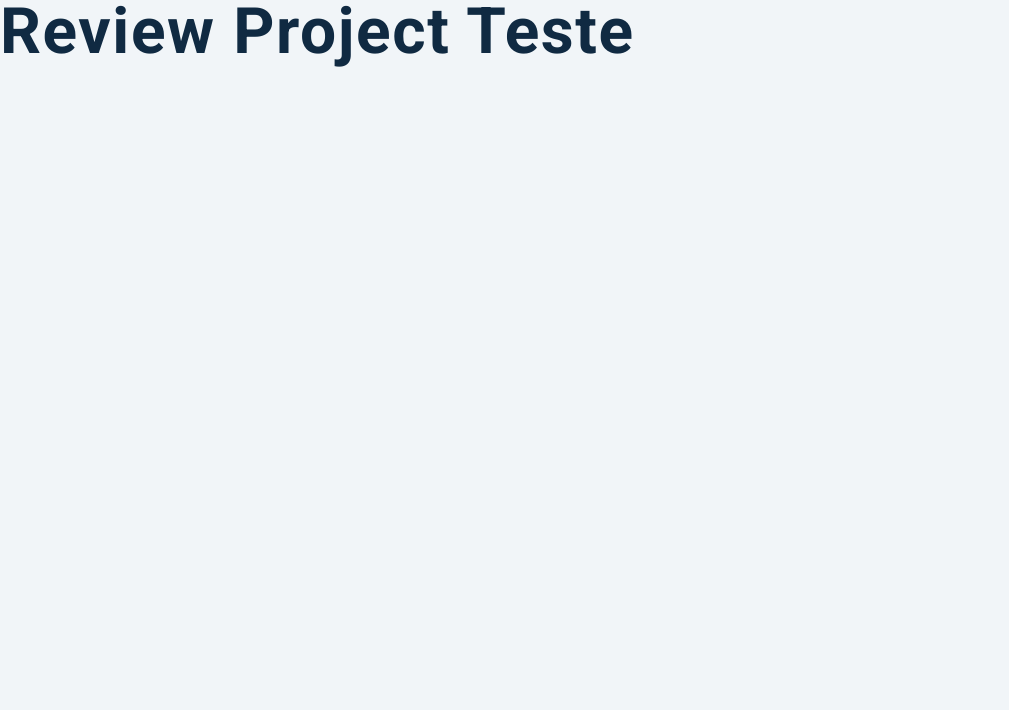
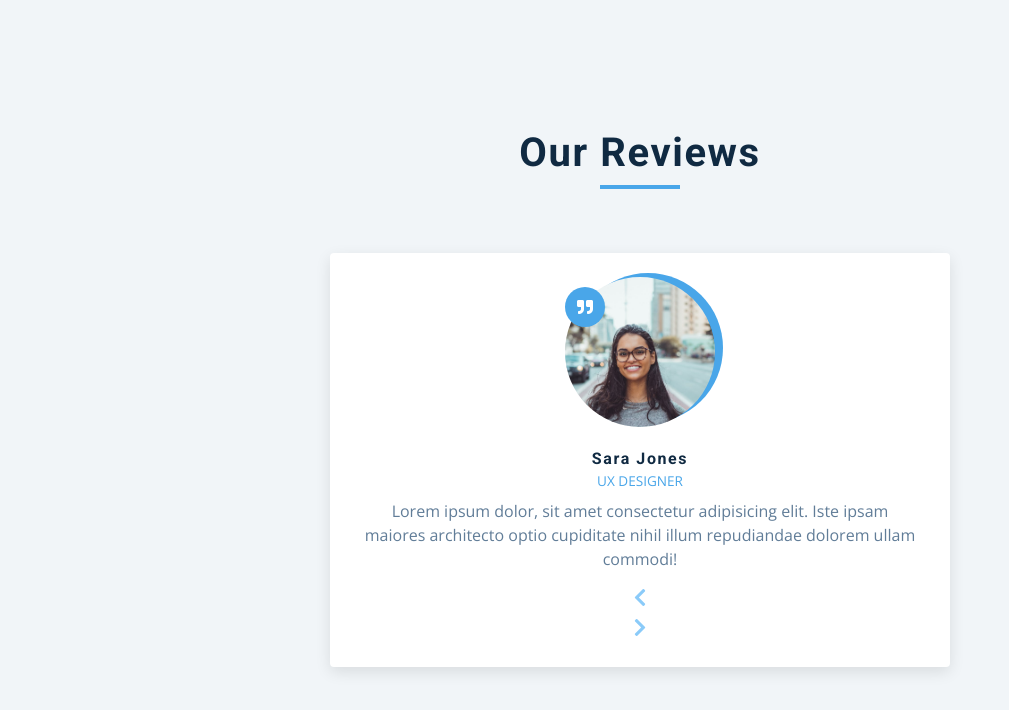
Before and after one commit to 86Paulo/reviews-project, a plain HTML site: page index.html in a window 1280 px wide. Shown: the whole page, without its empty margins (0-1009 px from the left). Drawn offline with nearby package versions, Linux system fonts and the light colour scheme.

Commit message:
Update index.html

```diff
--- a/index.html
+++ b/index.html
@@ -14,7 +14,35 @@
     <link rel="stylesheet" href="styles.css" />
   </head>
   <body>
-    <h1>review project teste</h1>
+    <main>
+      <section class="container">
+        <!-- title -->
+        <div class="title">
+          <h2>our reviews</h2>
+          <div class="underline"></div>
+        </div>
+        <!-- reviews -->
+        <article class="review">
+          <div class="img-container">
+            <img src="./person-1.jpeg" id="person-img" alt="person">
+          </div>
+          <h4 id="author">sara jones</h4>
+          <p id="job">ux designer</p>
+          <p id="info">
+            Lorem ipsum dolor, sit amet consectetur adipisicing elit. Iste ipsam maiores architecto optio cupiditate nihil illum repudiandae dolorem ullam commodi!
+          </p>
+          <!-- prev next buttons -->
+          <div class="button-container">
+            <div class="prev-btn">
+              <i class="fas fa-chevron-left"></i>
+            </div>
+            <div class="prev-btn">
+              <i class="fas fa-chevron-right"></i>
+            </div>
+          </div>
+        </article>
+      </section>
+    </main>
     <!-- javascript -->
     <script src="app.js"></script>
   </body>
```
